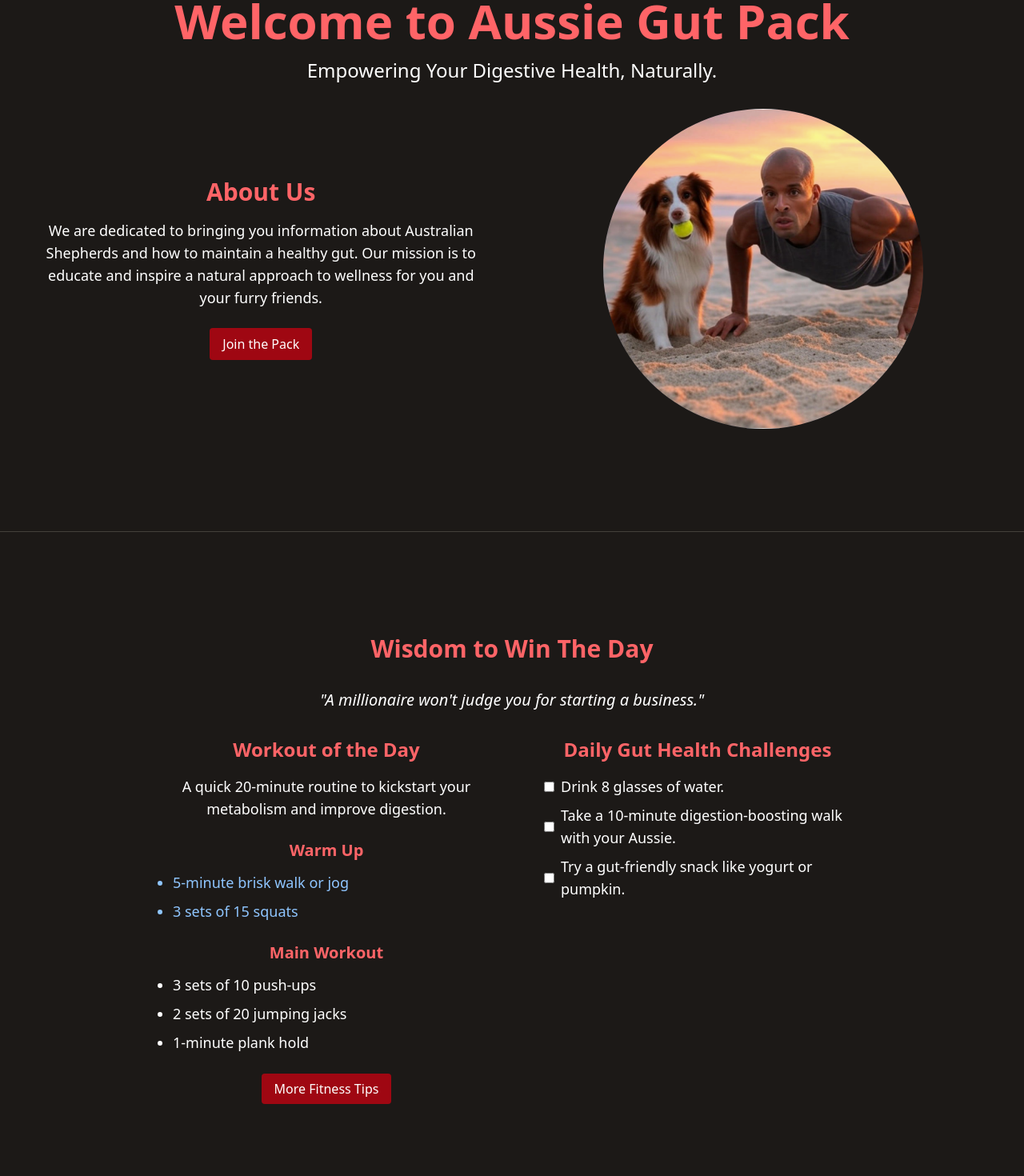
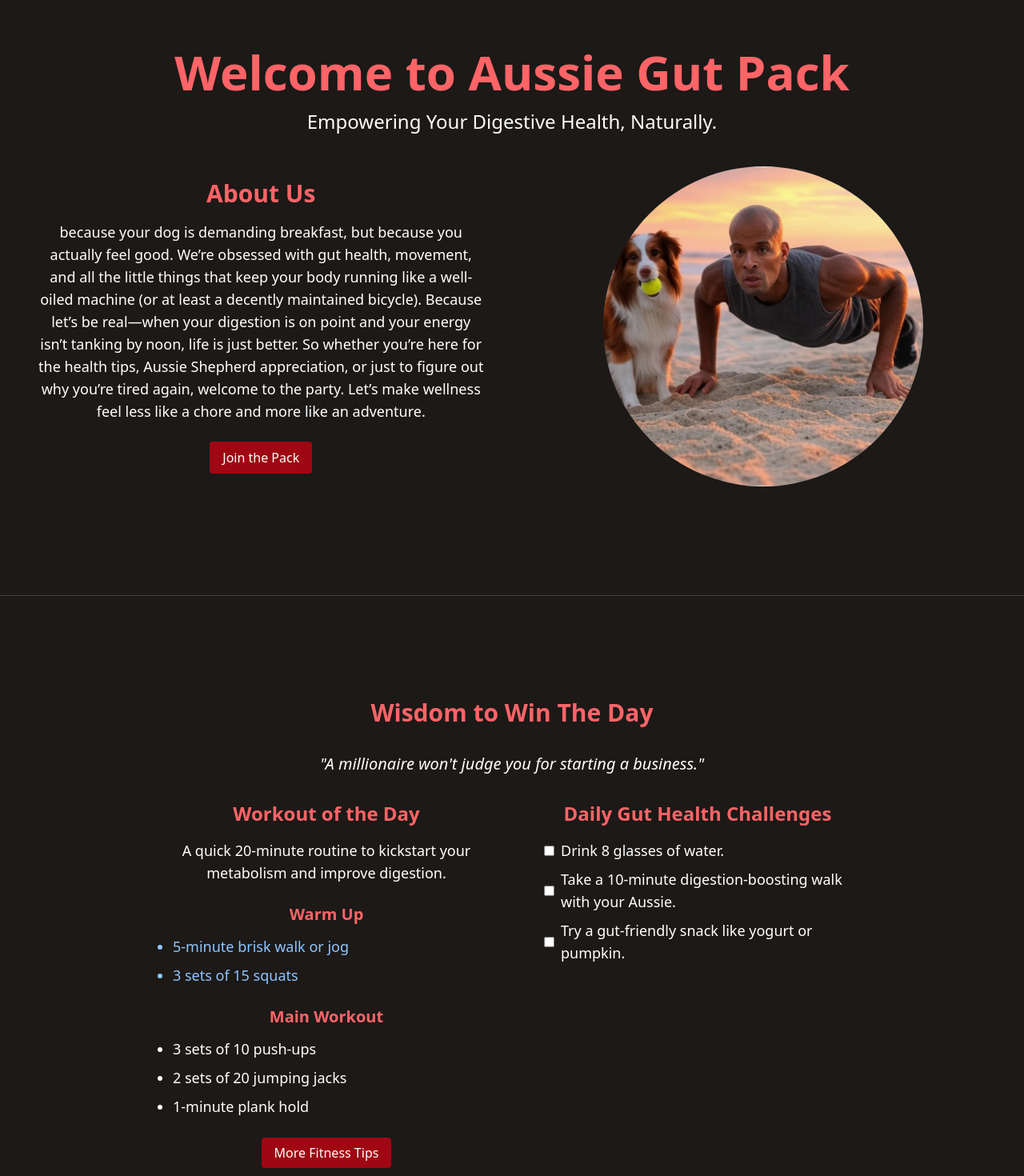
Before and after one commit to aussiegutpack/AussieGutPack, a React (Vite) app: page / in a window 1280 px wide. Shown: the part 220-1690 px from the top of the page at 80% size. Built offline with nearby package versions, Linux system fonts and the light colour scheme; no server answers; the database is empty.

Commit message:
Fix image loading issues in Background.jsx and Home.jsx

```diff
--- a/src/components/layout/Background.jsx
+++ b/src/components/layout/Background.jsx
@@ -1,11 +1,14 @@
-// src/components/layout/Background.jsx
+// src/components/layout/Background.jsx (with cycling)
 import React, { useState, useEffect } from "react";
 import aussie from "../../assets/images/aussie.png";
 import goggins from "../../assets/images/goggins.png";
 
-const images = [aussie, goggins];
+const images = [
+  { src: aussie, alt: "Australian Shepherd dog" },
+  { src: goggins, alt: "David Goggins running" },
+];
 
-const Background = () => {
+const Background = ({ className }) => {
   const [currentImage, setCurrentImage] = useState(0);
 
   useEffect(() => {
@@ -18,12 +21,13 @@ const Background = () => {
   return (
     <div className="absolute inset-0 w-full h-full overflow-hidden bg-gray-900">
       {images.map((image, index) => (
-        <div
+        <img
           key={index}
-          className={`absolute inset-0 w-[120%] h-full bg-cover bg-center transition-opacity duration-1000 ease-in-out ${
+          src={image.src}
+          alt={image.alt}
+          className={`absolute inset-0 w-full h-full object-cover transition-opacity duration-1000 ease-in-out ${
             index === currentImage ? "opacity-100" : "opacity-0"
-          }`}
-          style={{ backgroundImage: `url(${image})` }}
+          } ${className || ""}`}
         />
       ))}
     </div>
--- a/src/pages/Home.jsx
+++ b/src/pages/Home.jsx
@@ -55,7 +55,7 @@ function Home() {
         },
         scheduledWorkouts: [],
         aboutUs:
-          "We are dedicated to bringing you information about Australian Shepherds and how to maintain a healthy gut. Our mission is to educate and inspire a natural approach to wellness for you and your furry friends.",
+          "because your dog is demanding breakfast, but because you actually feel good. We’re obsessed with gut health, movement, and all the little things that keep your body running like a well-oiled machine (or at least a decently maintained bicycle). Because let’s be real—when your digestion is on point and your energy isn’t tanking by noon, life is just better. So whether you’re here for the health tips, Aussie Shepherd appreciation, or just to figure out why you’re tired again, welcome to the party. Let’s make wellness feel less like a chore and more like an adventure.",
         dailyChallenges: [
           "Drink 8 glasses of water.",
           "Take a 10-minute digestion-boosting walk with your Aussie.",
@@ -163,6 +163,7 @@ function Home() {
 
     fetchAndUpdateContent();
   }, []);
+
   console.log("Supabase client initialized:", supabase);
 
   // Excerpt function to handle blocks
@@ -268,7 +269,8 @@ function Home() {
     );
 
   return (
-    <div
+    <main
+      id="main-content"
       className={`min-h-screen flex flex-col ${
         isDarkMode ? "bg-stone-900" : "bg-white"
       }`}
@@ -278,6 +280,7 @@ function Home() {
         className={`py-20 px-6 ${isDarkMode ? "bg-stone-900" : "bg-white"}`}
       >
         <div className="container mx-auto text-center">
+          <header>
             <h1
               className={`text-5xl md:text-6xl font-extrabold mb-4 transition-colors duration-300 ease-in-out ${
                 isDarkMode ? "text-red-400" : "text-red-800"
@@ -292,6 +295,7 @@ function Home() {
             >
               Empowering Your Digestive Health, Naturally.
             </p>
+          </header>
           <div
             className={`flex flex-col md:flex-row gap-6 transition-all duration-700 ease-in-out ${
               isHeaderVisible
@@ -318,11 +322,8 @@ function Home() {
                 <Button
                   to="/login"
                   variant="primary"
-                  className={`${
-                    isDarkMode
-                      ? "bg-red-600 text-white hover:bg-red-700"
-                      : "bg-red-700 text-white hover:bg-red-800"
-                  }`}
+                  className={`join-the-pack-button`}
+                  aria-label="Join the Aussie Gut Pack community"
                 >
                   Join the Pack
                 </Button>
@@ -381,8 +382,9 @@ function Home() {
           {/* Two-column layout for Workout and Challenges */}
           <div className="grid grid-cols-1 md:grid-cols-2 gap-8 max-w-4xl mx-auto">
             {/* Workout of the Day */}
-            <div>
+            <section aria-labelledby="workout-heading">
               <h3
+                id="workout-heading"
                 className={`text-2xl font-semibold mb-4 transition-colors duration-300 ease-in-out ${
                   isDarkMode ? "text-red-400" : "text-red-800"
                 }`}
@@ -442,14 +444,16 @@ function Home() {
                     ? "bg-red-800 text-white hover:bg-red-900"
                     : "bg-red-800 text-white hover:bg-red-900"
                 }`}
+                aria-label="View more fitness tips"
               >
                 More Fitness Tips
               </Button>
-            </div>
+            </section>
 
             {/* Daily Gut Health Challenges */}
-            <div>
+            <section aria-labelledby="challenges-heading">
               <h3
+                id="challenges-heading"
                 className={`text-2xl font-semibold mb-4 transition-colors duration-300 ease-in-out ${
                   isDarkMode ? "text-red-400" : "text-red-800"
                 }`}
@@ -468,11 +472,13 @@ function Home() {
                   >
                     <input
                       type="checkbox"
+                      id={`challenge-${index}`}
                       checked={completedChallenges.includes(index)}
                       onChange={() => toggleChallenge(index)}
                       className="mr-2"
+                      aria-label={`Mark challenge as completed: ${challenge}`}
                     />
-                    {challenge}
+                    <label htmlFor={`challenge-${index}`}>{challenge}</label>
                   </li>
                 ))}
               </ul>
@@ -486,12 +492,13 @@ function Home() {
                     className={`text-lg font-semibold transition-colors duration-300 ease-in-out ${
                       isDarkMode ? "text-green-400" : "text-green-600"
                     }`}
+                    aria-live="polite"
                   >
                     Great job, Pack Leader!
                   </motion.p>
                 )}
               </AnimatePresence>
-            </div>
+            </section>
           </div>
         </div>
       </section>
@@ -514,6 +521,7 @@ function Home() {
             >
               Latest From Our Blog
             </h2>
+            <article>
               <h3
                 className={`text-xl font-semibold mb-2 transition-colors duration-300 ease-in-out ${
                   isDarkMode ? "text-white" : "text-red-600"
@@ -543,9 +551,11 @@ function Home() {
                     ? "bg-red-800 text-white hover:bg-red-900"
                     : "bg-red-800 text-white hover:bg-red-900"
                 }`}
+                aria-label={`Read more about ${latestBlogPost.title}`}
               >
                 Read More
               </Button>
+            </article>
           </div>
         </section>
       )}
@@ -556,7 +566,7 @@ function Home() {
         }`}
       />
 
-      <div
+      <section
         className={`py-8 ${
           isDarkMode ? "bg-stone-800" : "bg-stone-100"
         } text-center`}
@@ -576,11 +586,12 @@ function Home() {
               ? "bg-red-800 text-white hover:bg-red-900"
               : "bg-red-800 text-white hover:bg-red-900"
           }`}
+          aria-label="Sign up for Aussie Gut Pack"
         >
           Sign Up
         </Button>
-      </div>
-    </div>
+      </section>
+    </main>
   );
 }
 
```
Also changed, not shown: src/styles/Home.css (+15 -0 lines), src/styles/global.css (line endings or trailing spaces). Lines whose indentation alone changed are shown as unchanged.
